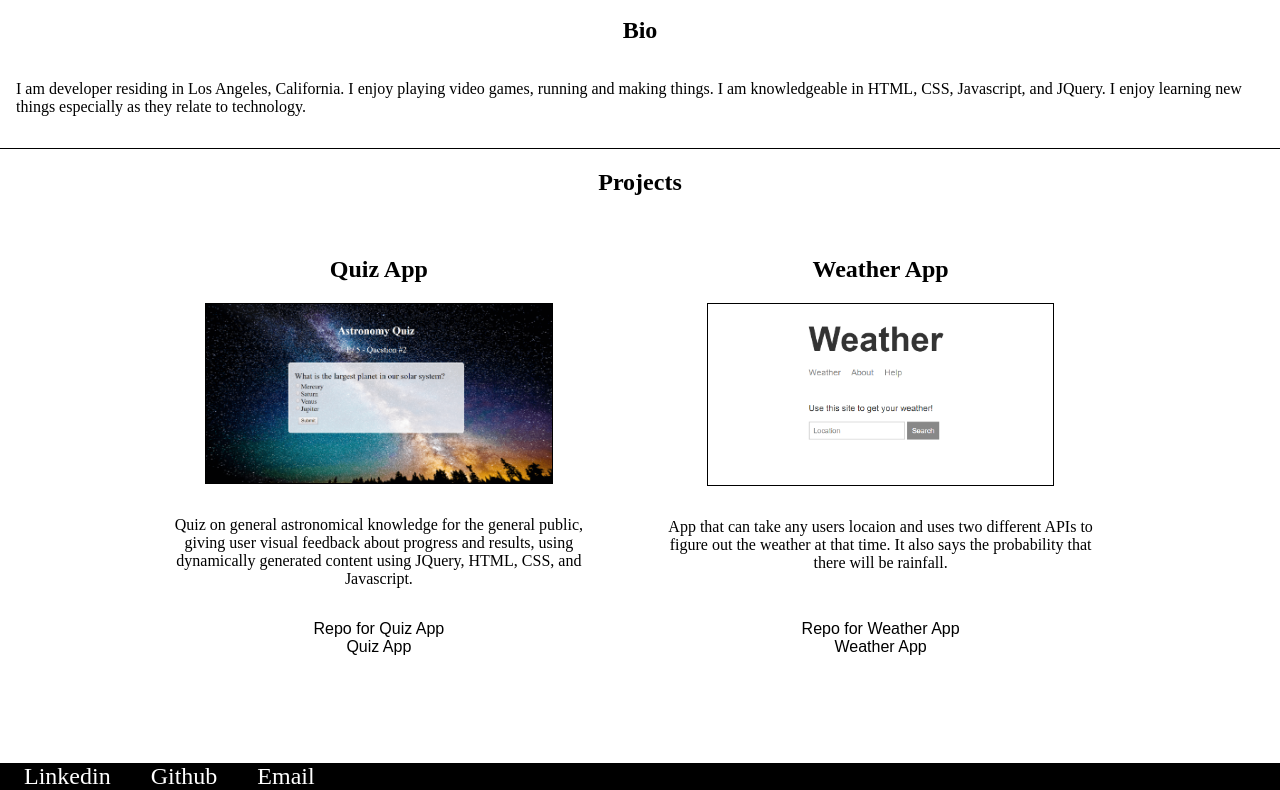
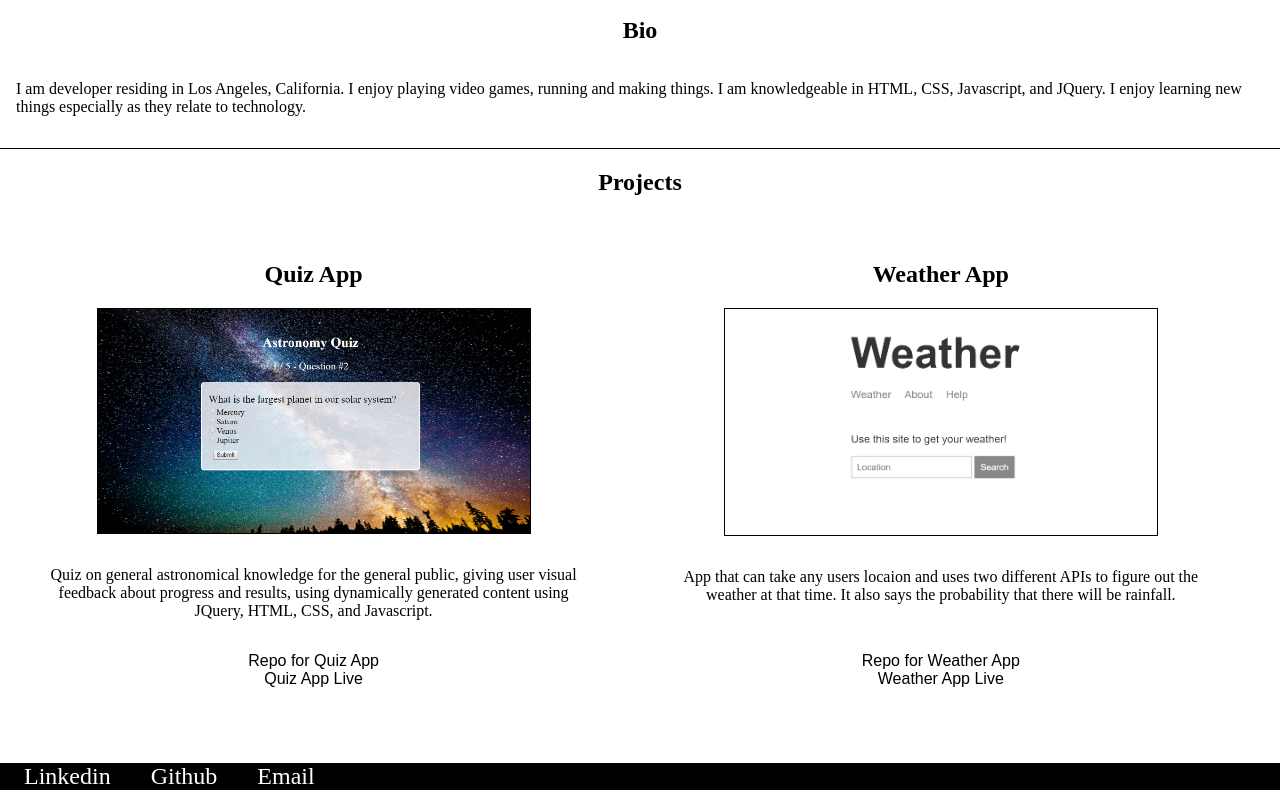
Before and after one commit to michael-tq/portfolio, a plain HTML site: page index.html in a window 1280 px wide. Shown: the part 30-820 px from the top of the page. Drawn offline with Linux system fonts and the light colour scheme; a web font is replaced by a local one.

Commit message:
fixing headers

```diff
--- a/index.css
+++ b/index.css
@@ -45,7 +45,7 @@ h1 {
 .container {
     margin-left: auto;
     margin-right: auto;
-    width: 80%;
+    width: 100%;
     margin-top: 1em;
 }
 
@@ -151,7 +151,7 @@ footer a {
     }
 
     footer {
-        bottom: -40px;
+        bottom: -60px;
     }
 }
 
--- a/index.html
+++ b/index.html
@@ -40,7 +40,7 @@
                         dynamically generated content using JQuery, HTML, CSS, and Javascript.
                         </p>
                         <a href="https://github.com/michael-tq/quiz-app">Repo for Quiz App</a>
-                        <a href="https://michael-tq.github.io/quiz-app/">Quiz App</a>
+                        <a href="https://michael-tq.github.io/quiz-app/">Quiz App Live</a>
                 </div>
                 <div class="box">
                     <h2>Weather App</h2>
@@ -51,7 +51,7 @@
                         that there will be rainfall.
                         </p>
                         <a href="https://github.com/michael-tq/node3-weather-website">Repo for Weather App</a>
-                        <a href="https://qassis-weather-application.herokuapp.com/">Weather App</a>
+                        <a href="https://qassis-weather-application.herokuapp.com/">Weather App Live</a>
                 </div>
         </div>
     </section>
```
Also changed, not shown: projects.html (+2 -2 lines).
